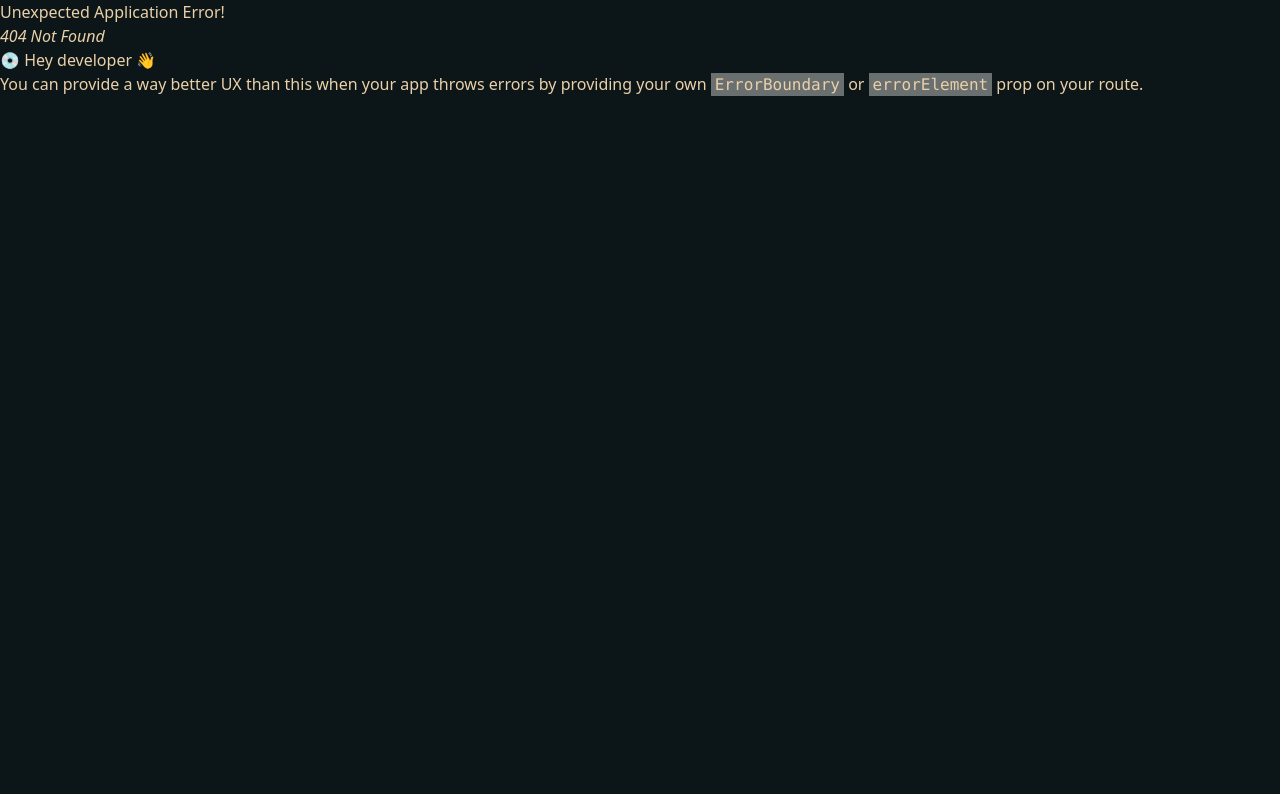
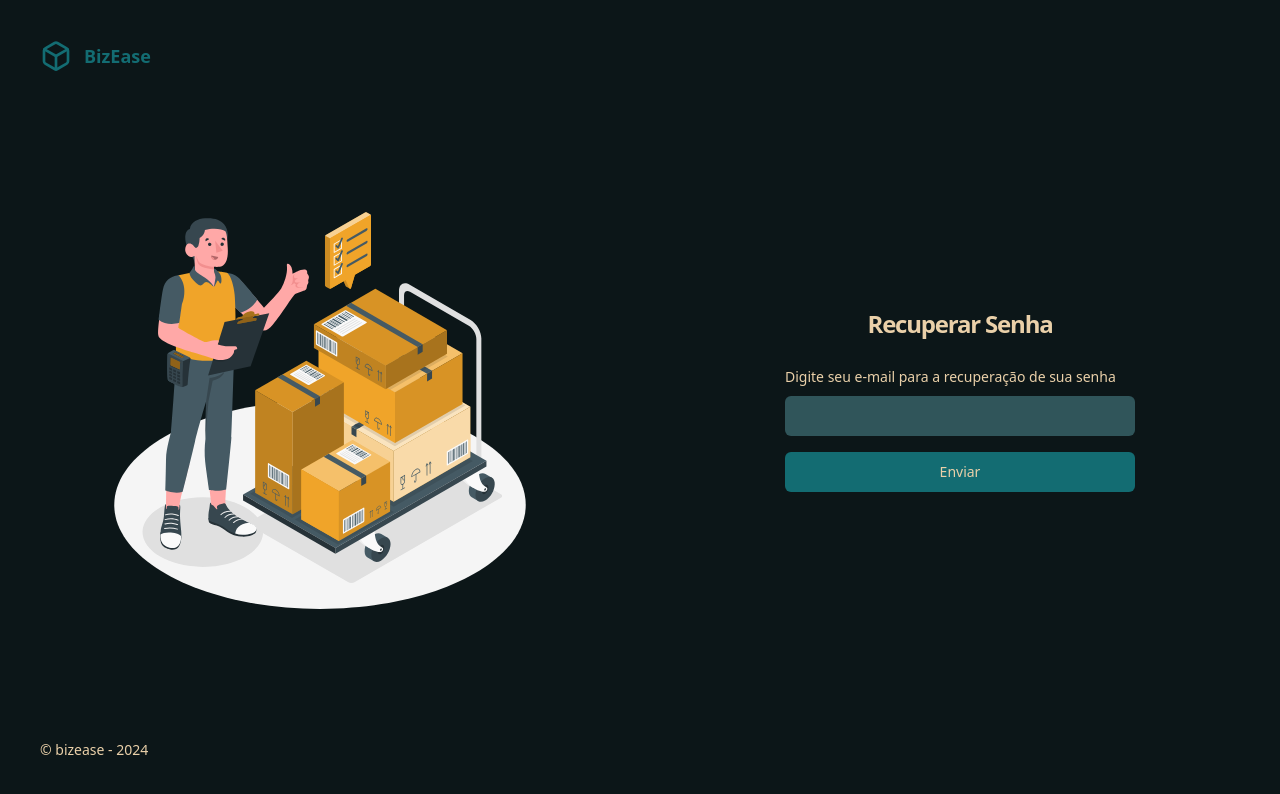
Before and after one commit to Urias01/bizease-ui, a React (Vite) app: page /forgot-password in a window 1280 px wide. Before the commit this address had no page. Shown: the top 794 px of the page. Built offline with nearby package versions, Linux system fonts and the light colour scheme.

Commit message:
feat: add password recovery funcionality

```diff
--- /dev/null
+++ b/src/api/user/forgot-password.ts
@@ -0,0 +1,9 @@
+import { api } from "@/lib/axios";
+
+interface ForgotPasswordRequest {
+    email: string;
+}
+
+export async function resetPassword({ email }: ForgotPasswordRequest): Promise<void> {
+    await api.post("/auth/password-reset", { email });
+}
--- /dev/null
+++ b/src/pages/auth/forgot-password.tsx
@@ -0,0 +1,78 @@
+import { Button } from "@/components/ui/button";
+import { Input } from "@/components/ui/input";
+import { Label } from "@/components/ui/label";
+import { zodResolver } from "@hookform/resolvers/zod";
+import { useForm } from "react-hook-form";
+import { Helmet } from "react-helmet-async";
+import { toast } from "sonner";
+import { z } from "zod";
+import { resetPassword } from "@/api/user/forgot-password";
+
+const forgotPasswordForm = z.object({
+  email: z.string().email("E-mail inválido"),
+});
+
+type ForgotPasswordForm = z.infer<typeof forgotPasswordForm>;
+
+export function ForgotPassword() {
+  const {
+    register,
+    handleSubmit,
+    formState: { errors, isSubmitting },
+  } = useForm<ForgotPasswordForm>({
+    resolver: zodResolver(forgotPasswordForm),
+  });
+
+  async function handleForgotPassword(data: ForgotPasswordForm) {
+    try {
+      await resetPassword({ email: data.email });
+      toast.success("Um e-mail de recuperação foi enviado!");
+    } catch (error) {
+      toast.error("Erro ao solicitar recuperação de senha. Tente novamente.");
+    }
+  }
+
+  return (
+    <>
+      <Helmet title="Recuperar Senha" />
+      <div className="p-8">
+        <div className="flex w-[350px] flex-col justify-center gap-6">
+          <div className="flex flex-col text-center">
+            <p className="text-2xl font-semibold tracking-tighter text-foreground">
+              Recuperar Senha
+            </p>
+          </div>
+          <form
+            className="space-y-4"
+            onSubmit={handleSubmit(handleForgotPassword)}
+          >
+            <div className="space-y-2">
+              <Label htmlFor="email">
+                Digite seu e-mail para a recuperação de sua senha
+              </Label>
+              <Input
+                id="email"
+                type="email"
+                className="bg-secondary border-none"
+                {...register("email")}
+              />
+              {errors.email && (
+                <span className="mt-2 text-red-500">
+                  {errors.email.message}
+                </span>
+              )}
+            </div>
+            <Button
+              className="w-full bg-primary text-foreground hover:bg-secondary
+                enabled:hover:cursor-pointer disabled:hover:cursor-not-allowed disabled:opacity-50 "
+              type="submit"
+              disabled={isSubmitting}
+            >
+              Enviar
+            </Button>
+          </form>
+        </div>
+      </div>
+    </>
+  );
+}
--- a/src/pages/auth/sign-in.tsx
+++ b/src/pages/auth/sign-in.tsx
@@ -96,7 +96,9 @@ export function SignIn() {
                   {errors.password.message}
                 </span>
               )}
-              <p className="text-xs text-end underline cursor-pointer">
+              <p
+                className="text-xs text-end underline cursor-pointer"
+                onClick={() => navigate("/forgot-password")}>
                 Esqueceu sua senha?
               </p>
             </div>
--- a/src/routes.tsx
+++ b/src/routes.tsx
@@ -14,6 +14,7 @@ import { Purcharses } from "./pages/purcharses";
 import { Movements } from "./pages/movements";
 import { ExpiredProducts } from "./pages/expired-products";
 import { ReturnedProducts } from "./pages/returned-products";
+import { ForgotPassword } from "./pages/auth/forgot-password";
 
 export const router = createBrowserRouter([
   {
@@ -39,6 +40,7 @@ export const router = createBrowserRouter([
     children: [
       { path: "/sign-in", element: <SignIn /> },
       { path: "/sign-up", element: <SignUp /> },
+      { path: "/forgot-password", element: <ForgotPassword/> },
     ],
   },
 ]);
```
